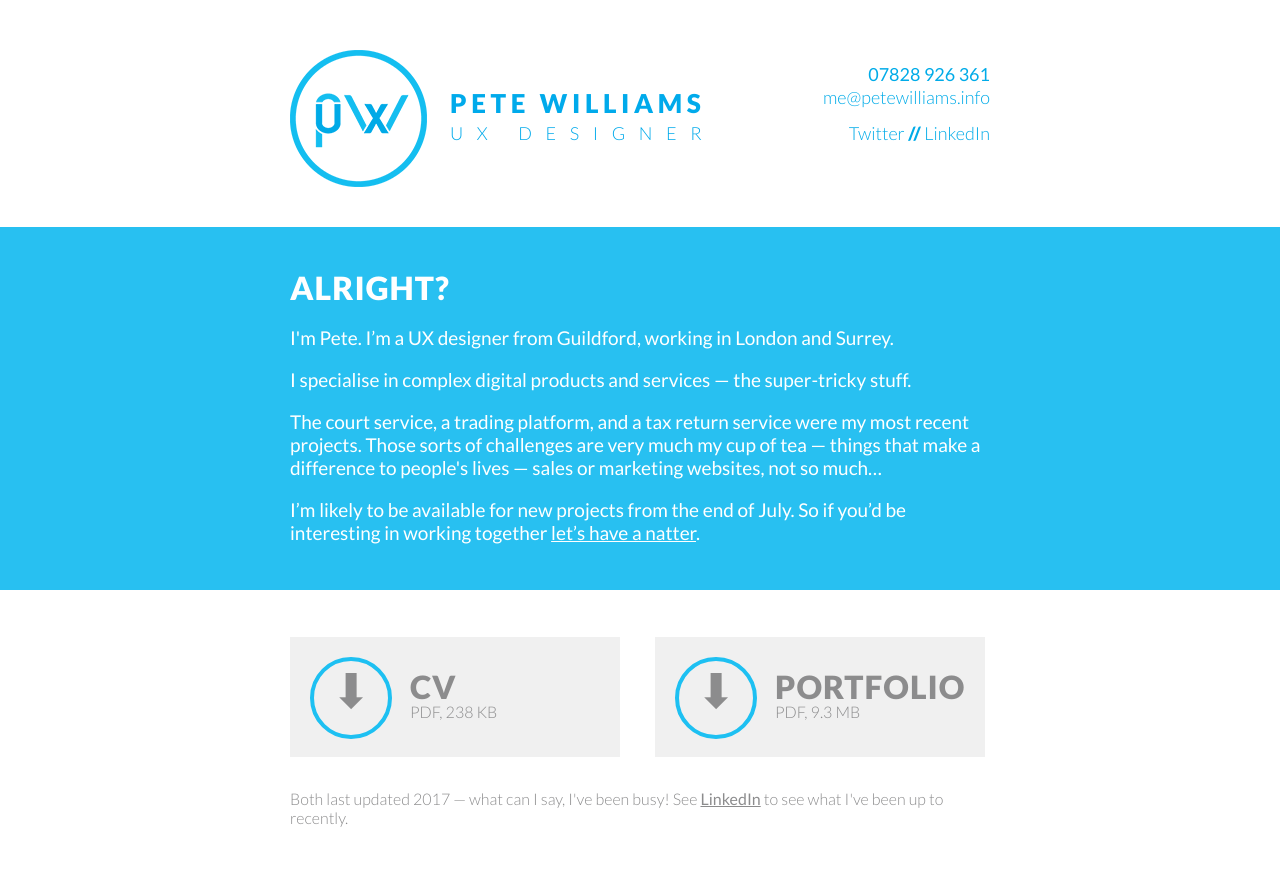
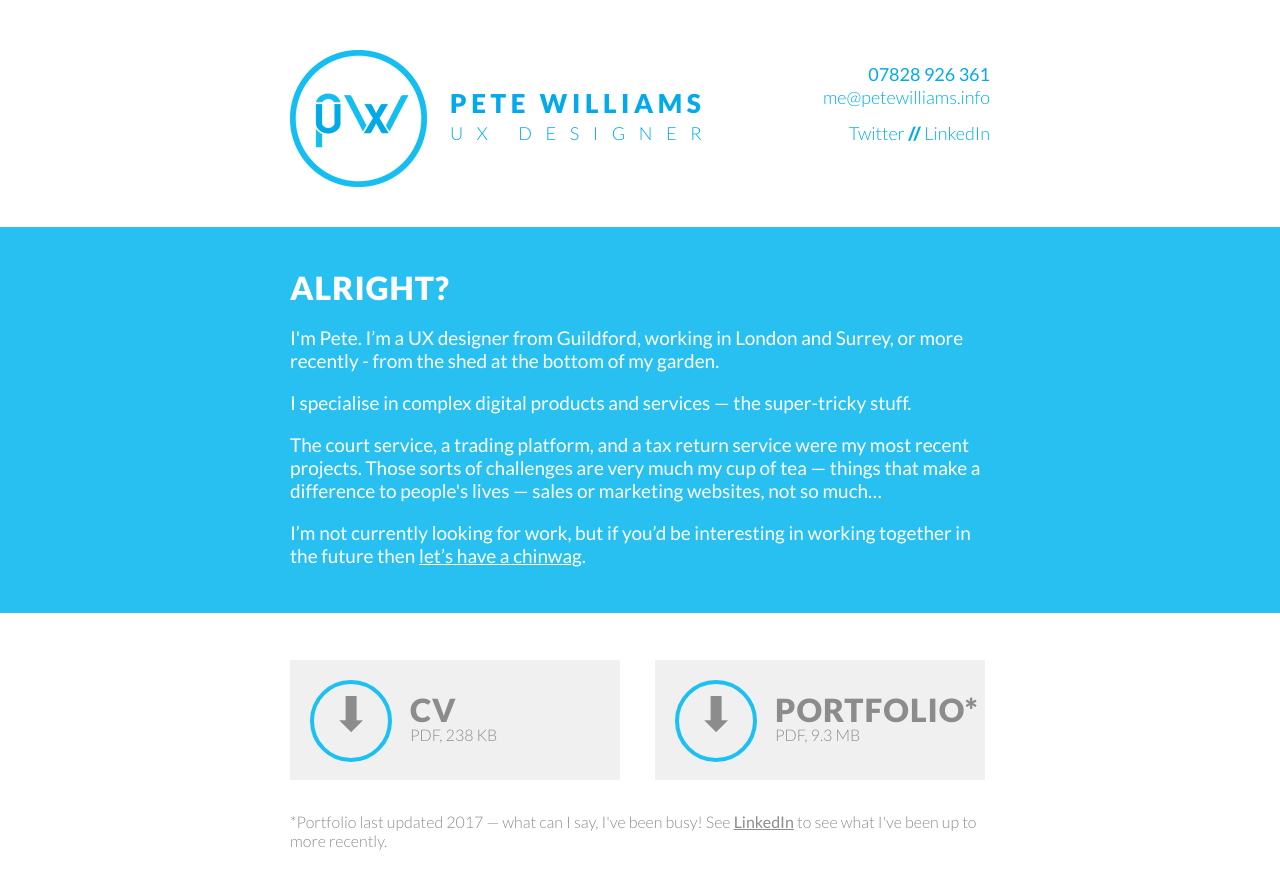
Before and after one commit to PeteWilliams/petewilliams.info, a plain HTML site: page index.html in a window 1280 px wide. Before the commit the page ends 860 px from the top, so only its background shows below. Drawn offline with Linux system fonts and the light colour scheme.

Commit message:
updating work status

```diff
--- a/index.html
+++ b/index.html
@@ -31,10 +31,10 @@
 		<main>
 
 			<p>Alright?</p>
-			<p>I'm Pete. I’m a UX designer from Guildford, working in London and Surrey.</p>
+			<p>I'm Pete. I’m a UX designer from Guildford, working in London and Surrey, or more recently - from the shed at the bottom of my garden.</p>
 			<p>I specialise in complex digital products and services — the super-tricky stuff.</p>
 			<p>The court service, a trading platform, and a tax return service were my most recent projects. Those sorts of challenges are very much my cup of tea — things that make a difference to people's lives — sales or marketing websites, not so much…</p>
-			<p>I’m likely to be available for new projects from the end of July. So if you’d be interesting in working together <a href="mailto:me@petewilliams.info">let’s have a natter</a>.</p>
+			<p>I’m not currently looking for work, but if you’d be interesting in working together in the future then <a href="mailto:me@petewilliams.info">let’s have a chinwag</a>.</p>
 
 		</main>
 
@@ -46,10 +46,10 @@
 			</p>
 			<p>
 				<span>⬇</span>
-				<a href="Pete Williams - Portfolio.pdf" target="_blank">Portfolio</a>
+				<a href="Pete Williams - Portfolio.pdf" target="_blank">Portfolio*</a>
 				PDF, 9.3 MB
 			</p>
-			<p>Both last updated 2017 — what can I say, I've been busy! See <a href="http://www.linkedin.com/in/pgwilliams">LinkedIn</a> to see what I've been up to recently.</p>
+			<p>*Portfolio last updated 2017 — what can I say, I've been busy! See <a href="http://www.linkedin.com/in/pgwilliams">LinkedIn</a> to see what I've been up to more recently.</p>
 		</section>
 
 
```
Also changed, not shown: 1 other file.
